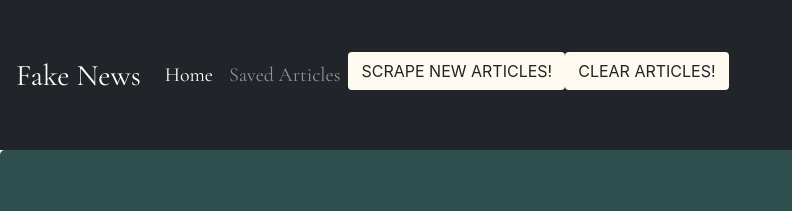
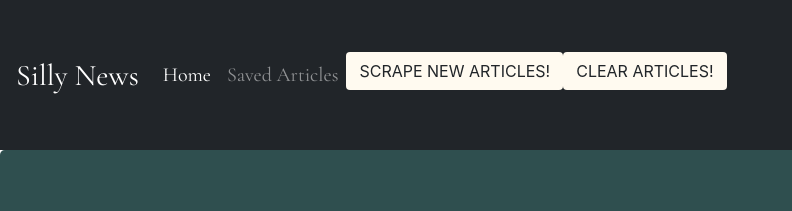
Before and after one commit to jessicadsewell/onionscraper, a website: page public/index.html in a window 1280 px wide. Shown: the top 211 px of the page, 0-792 px from the left. Drawn offline with nearby package versions, Linux system fonts and the light colour scheme; no server answers.

Commit message:
change from Fake to Silly

```diff
--- a/public/index.html
+++ b/public/index.html
@@ -19,7 +19,7 @@
 
 <body>
   <nav class="navbar navbar-expand-lg navbar-dark" id="navbar">
-    <a class="navbar-brand" href="/">Fake News</a>
+    <a class="navbar-brand" href="/">Silly News</a>
     <button class="navbar-toggler" data-toggle="collapse" data-target="#navbarColor01" aria-controls="navbarColor01"
       aria-expanded="false" aria-label="Toggle navigation">
       <span class="navbar-toggler-icon"></span>
```
Also changed, not shown: public/saved.html (+1 -1 lines).
